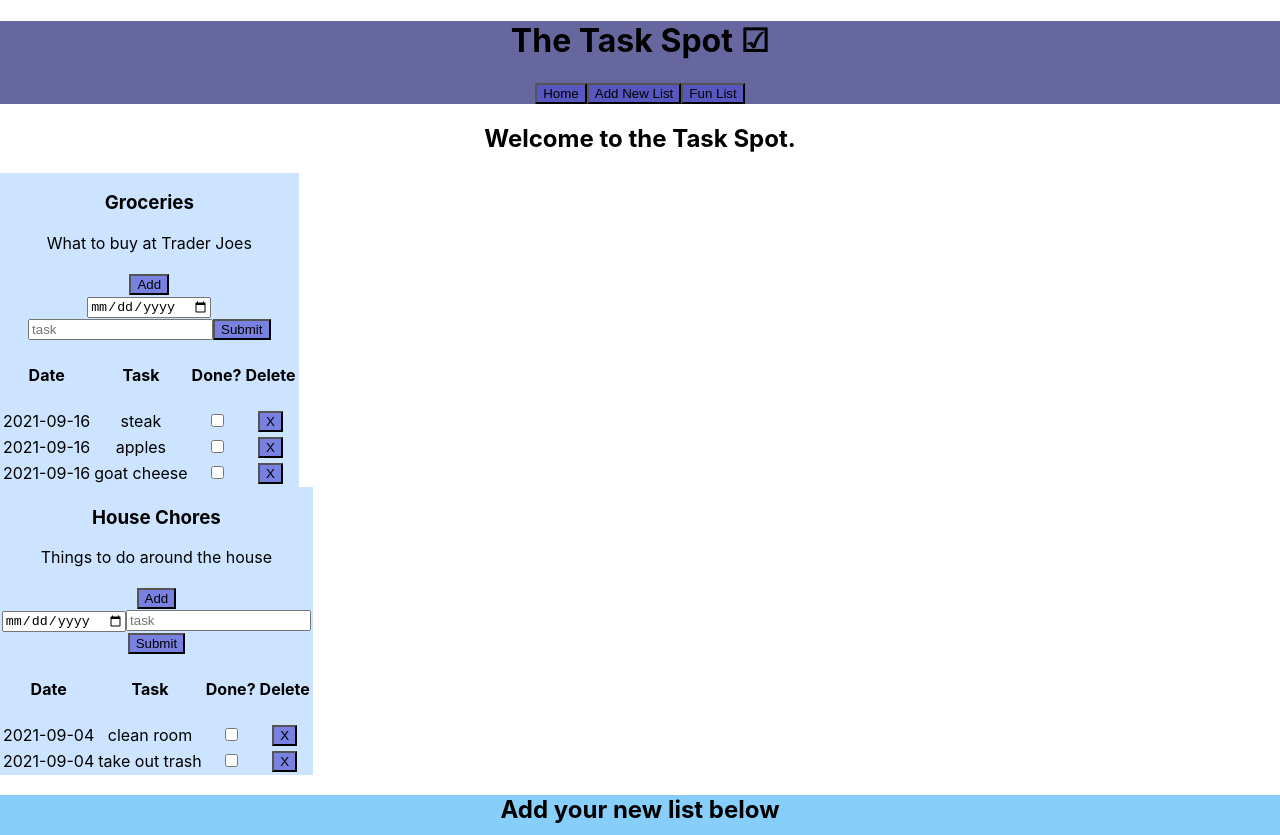
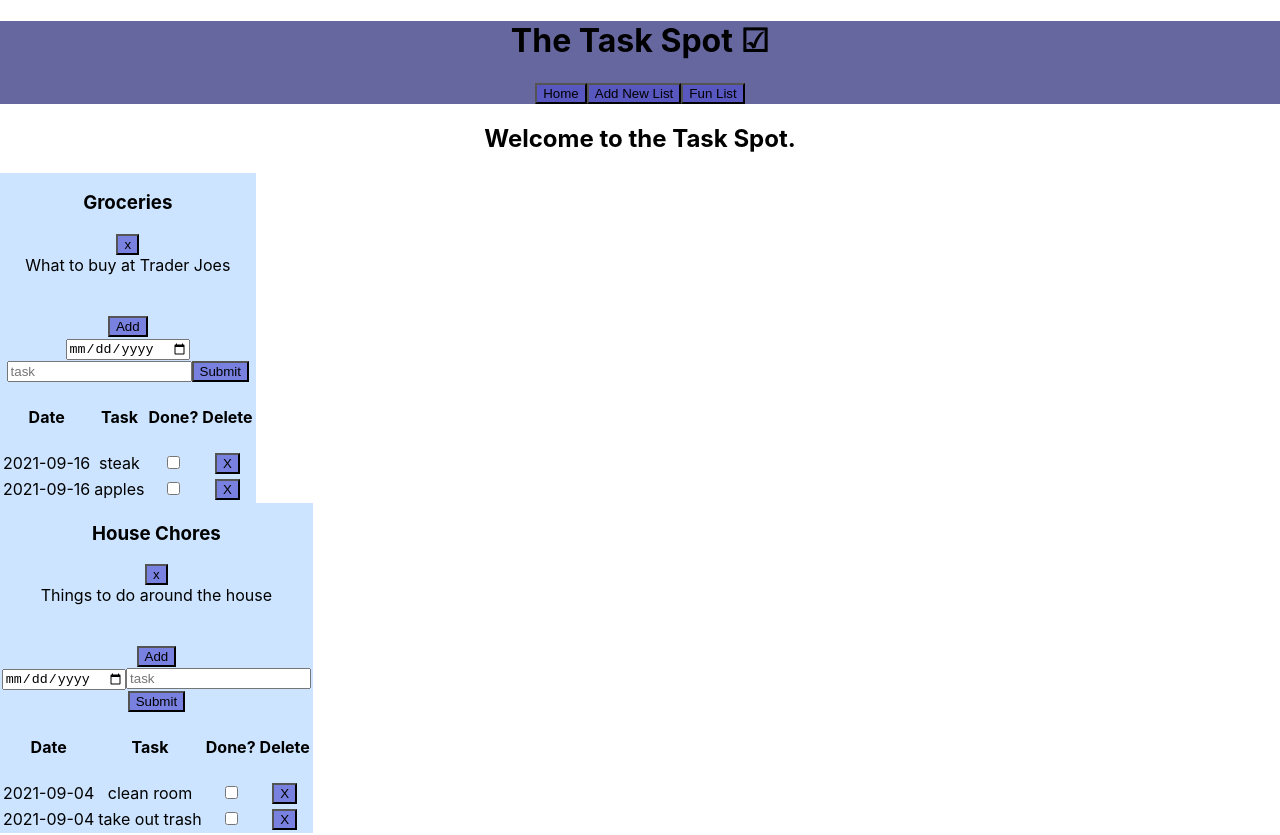
Before and after one commit to JulieAnnMeng/The-Task-Spot-v1, a React (Create React App) app in the folder my-app/: page / in a window 1280 px wide. Shown: the top 835 px of the page. Built offline with nearby package versions, Linux system fonts and the light colour scheme; data requests are answered from the project's data file.

Commit message:
moved CRUD requests to App level and added delete button to lists

```diff
--- a/my-app/db.json
+++ b/my-app/db.json
@@ -8,8 +8,7 @@
       "date": "2021-09-16",
       "tasks": [
         "steak",
-        "apples",
-        "goat cheese"
+        "apples"
       ]
     },
     {
--- a/my-app/src/App.js
+++ b/my-app/src/App.js
@@ -3,15 +3,47 @@ import Header from './components/Header'
 import Home from './components/Home';
 import NewList from './components/NewList';
 import FunList from './components/FunList';
-// import { useState, useEffect } from 'react';
+import { useState, useEffect } from 'react';
 
 function App() {
   //useEffect here, pass down to components as props
+  const[lists, setLists] = useState([])
+  const[update, setUpdate] = useState(false)
+
+    function getLists(){
+        fetch(`http://localhost:3001/lists`)
+        .then(r=>r.json())
+        .then(lists => setLists(lists))
+      }
+
+    useEffect(()=>{getLists()},[update])
+
+     function handleListDelete(id){
+       fetch(`http://localhost:3001/lists/${id}`, {
+           method:"DELETE"
+       }).then(setUpdate(!update))
+   }
+
+      function handleTaskPatch(id, tasks){
+        fetch(`http://localhost:3001/lists/${id}`, {
+          method: "PATCH",
+          headers: {"Content-Type": "application/json"},
+          body: JSON.stringify ({tasks})
+      })
+      .then(response => response.json())
+      .then(setUpdate(!update))
+      .catch(error => console.error("Patch error: ", error))
+    }
+
 
   return (
     <div className="App">
       <Header />
-      <Home />
+      <Home
+        lists={lists}
+        handleTaskPatch={handleTaskPatch}
+        handleListDelete={handleListDelete}
+      />
       <NewList />
       <FunList />
     </div>
--- a/my-app/src/components/Home.js
+++ b/my-app/src/components/Home.js
@@ -1,39 +1,11 @@
 import ListLists from './ListLists';
-import React, {useState, useEffect} from 'react';
 
-function Home() {
-  const[lists, setLists] = useState([])
-  const[update, setUpdate] = useState(false)
-
-    function getLists(){
-        fetch(`http://localhost:3001/lists`)
-        .then(r=>r.json())
-        .then(lists => setLists(lists))
-      }
-
-    useEffect(()=>{getLists()},[update])
-
-  //   function handleTaskDelete(listId, taskId){
-  //     fetch(`http://localhost:3001/lists/${listId}`, {
-  //         method:"DELETE"
-  //     }).then(setUpdate(!update))
-  // }
-
-      function handleTaskPatch(id, tasks){
-        fetch(`http://localhost:3001/lists/${id}`, {
-          method: "PATCH",
-          headers: {"Content-Type": "application/json"},
-          body: JSON.stringify ({tasks})
-      })
-      .then(response => response.json())
-      .then(setUpdate(!update))
-      .catch(error => console.error("Patch error: ", error))
-    }
+function Home({lists, handleTaskPatch, handleListDelete}) {
 
   return (
     <div>
         <h2>Welcome to the Task Spot.</h2>
-        <ListLists lists={lists} handleTaskPatch={handleTaskPatch}/>
+        <ListLists lists={lists} handleTaskPatch={handleTaskPatch} handleListDelete={handleListDelete}/>
     </div>
   );
 }
--- a/my-app/src/components/ListLists.js
+++ b/my-app/src/components/ListLists.js
@@ -2,7 +2,7 @@ import Lists from './Lists';
 
 
 
-function ListLists({lists, handleTaskPatch}) {
+function ListLists({lists, handleTaskPatch, handleListDelete}) {
     console.log(lists)
 
     const listList = lists.map((list)=>{
@@ -15,6 +15,7 @@ function ListLists({lists, handleTaskPatch}) {
             tasks={list.tasks}
             date={list.date}
             handleTaskPatch={handleTaskPatch}
+            handleListDelete={handleListDelete}
             />
         )
     })
--- a/my-app/src/components/Lists.js
+++ b/my-app/src/components/Lists.js
@@ -3,7 +3,7 @@ import NewTask from './NewTask';
 
 
 
-function Lists({ id, title, description, tasks, date, handleTaskPatch}) {
+function Lists({ id, title, description, tasks, date, handleTaskPatch, handleListDelete}) {
     if(!tasks){
      return <h2>loading</h2>
     }
@@ -31,8 +31,10 @@ function Lists({ id, title, description, tasks, date, handleTaskPatch}) {
         <div>
             <table className="listCards">
                 <caption className='listCards'>
+
                     <h3>{title}</h3>
-                    <>{description}</>
+                    <button onClick={()=>handleListDelete(id)}> x </button>
+                    <div> {description} </div>
                     <br /><br />
 
                     <button>Add</button>
```
